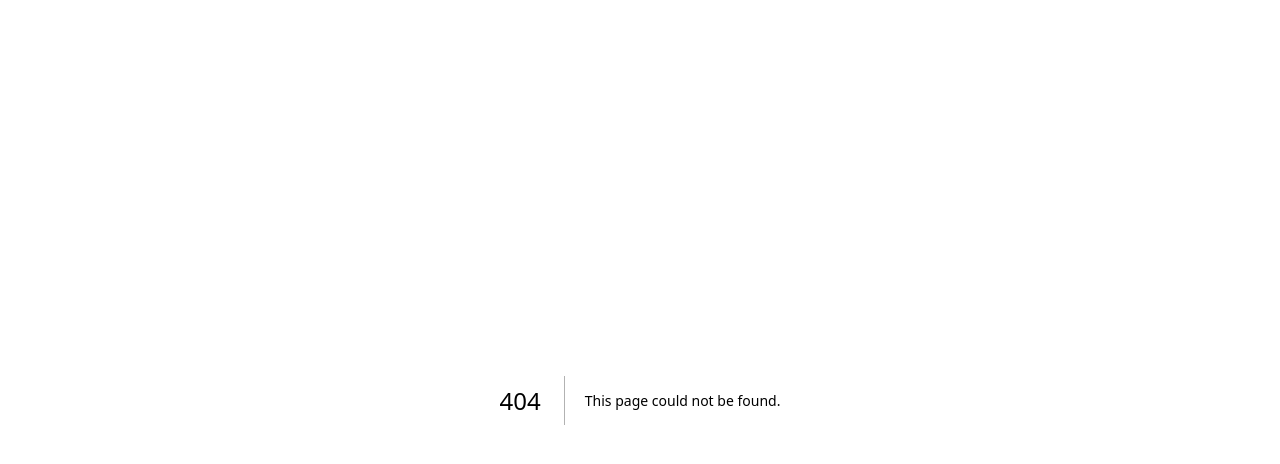
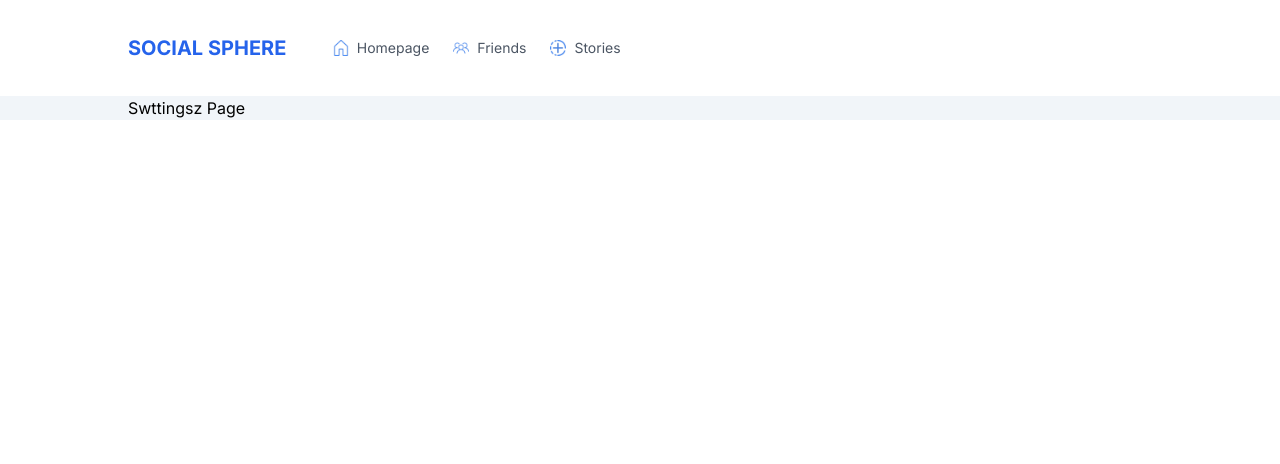
Before and after one commit to hazy-aura/social-sphere, a Next.js app: page /settings in a window 1280 px wide. Before the commit this address had no page. Shown: the top 464 px of the page. Built offline with nearby package versions, Linux system fonts and the light colour scheme.

Commit message:
added Navbar

```diff
--- a/src/app/layout.tsx
+++ b/src/app/layout.tsx
@@ -1,6 +1,7 @@
 import type { Metadata } from "next";
 import { Inter } from "next/font/google";
 import "./globals.css";
+import Navbar from "@/components/Navbar";
 
 const inter = Inter({ subsets: ["latin"] });
 
@@ -16,7 +17,14 @@
 }>) {
   return (
     <html lang="en">
-      <body className={inter.className}>{children}</body>
+      <body className={inter.className}> <div className="w-full bg-white px-4 md:px-8 lg:px-16 xl:px-32 2xl:px-64">
+      <Navbar />
+      </div>
+
+      <div className="w-full bg-slate-100 px-4 md:px-8 lg:px-16 xl:px-32 2xl:px-64">
+      {children}
+      </div>
+      </body>
     </html>
   );
 }
--- /dev/null
+++ b/src/app/profile/[id]/page.tsx
@@ -0,0 +1,10 @@
+import exp from "constants"
+
+function ProfilePage(){
+    return(
+        <div className=""> Profile Page</div>
+    )
+}
+
+
+export default ProfilePage;
--- /dev/null
+++ b/src/app/settings/page.tsx
@@ -0,0 +1,9 @@
+
+function SettingsPage(){
+    return(
+        <div className=""> Swttingsz Page</div>
+    )
+}
+
+
+export default SettingsPage;
--- /dev/null
+++ b/src/components/MobileMenu.tsx
@@ -0,0 +1,33 @@
+"use client"
+
+import { useState } from "react";
+import Link from "next/link";
+
+
+function MobileMenu(){
+    const [isOpen,setIsOpen] = useState(false);
+    return(
+        <div className="md:hidden">
+        <div className="flex flex-col gap-[4.5px] cursor-pointer"
+        onClick={()=>setIsOpen((prev)=>!prev)}>
+        <div className={`w-6 h-1 bg-blue-600 rounded-sm ${isOpen?"rotate-45":""} origin-left ease-in-out duration-500`} />
+        <div className={`w-6 h-1 bg-blue-600 rounded-sm ${isOpen?"opacity-0":""} ease-in-out duration-500`} />
+        <div className={`w-6 h-1 bg-blue-600 rounded-sm ${isOpen?"-rotate-45":""} origin-left ease-in-out duration-500`} />
+        </div>
+        {isOpen && (<div className="absolute left-0 top-24 w-full h-[calc(100vh-96px)] bg-white flex flex-col items-center justify-center gap-8 font-medium text-xl z-10">
+            <Link href='/'>Home</Link>
+            <Link href='/'>Friends</Link>
+            <Link href='/'>Groups</Link>
+            <Link href='/'>Stories</Link>
+            <Link href='/'>Login</Link>
+
+
+        </div>)}
+
+
+        </div>
+    )
+}
+
+
+export default MobileMenu;
--- /dev/null
+++ b/src/components/Navbar.tsx
@@ -0,0 +1,51 @@
+import Link from 'next/link';
+import MobileMenu from './MobileMenu';
+import Image from 'next/image';
+
+
+
+function Navbar(){
+    return(
+        <div className=" h-24 flex items-center justify-between">
+        {/* Left */}
+        <div className=" md:hidden lg:block w-[20%]" >
+        <Link href="/" className='font-bold text-xl text-blue-600'> SOCIAL SPHERE</Link>
+        </div>
+
+        {/* CENTER */}
+        <div className="hidden md:flex w-[50%] text-sm" >
+                {/* LINKS */}
+            <div className='flex gap-6 text-gray-600'>
+            <Link href='/' className='flex items-center gap-2'>
+            <Image src="/home.png" alt="Homepage" width={16} height={16} />
+            <span>
+            Homepage
+            </span>
+            </Link>
+
+            <Link href='/' className='flex items-center gap-2'>
+            <Image src="/friends.png" alt="Friends" width={16} height={16} />
+            <span>
+            Friends
+            </span>
+            </Link>
+
+            <Link href='/' className='flex items-center gap-2'>
+            <Image src="/stories.png" alt="Stories" width={16} height={16} />
+            <span>
+            Stories
+            </span>
+            </Link>
+            </div>
+         </div>
+
+        {/* RIGHT */}
+        <div className=" w-[30%] flex items-center gap-4 xl:gap-8 justify-end"> <MobileMenu /></div>
+
+
+        </div>
+    )
+}
+
+
+export default Navbar;
```
